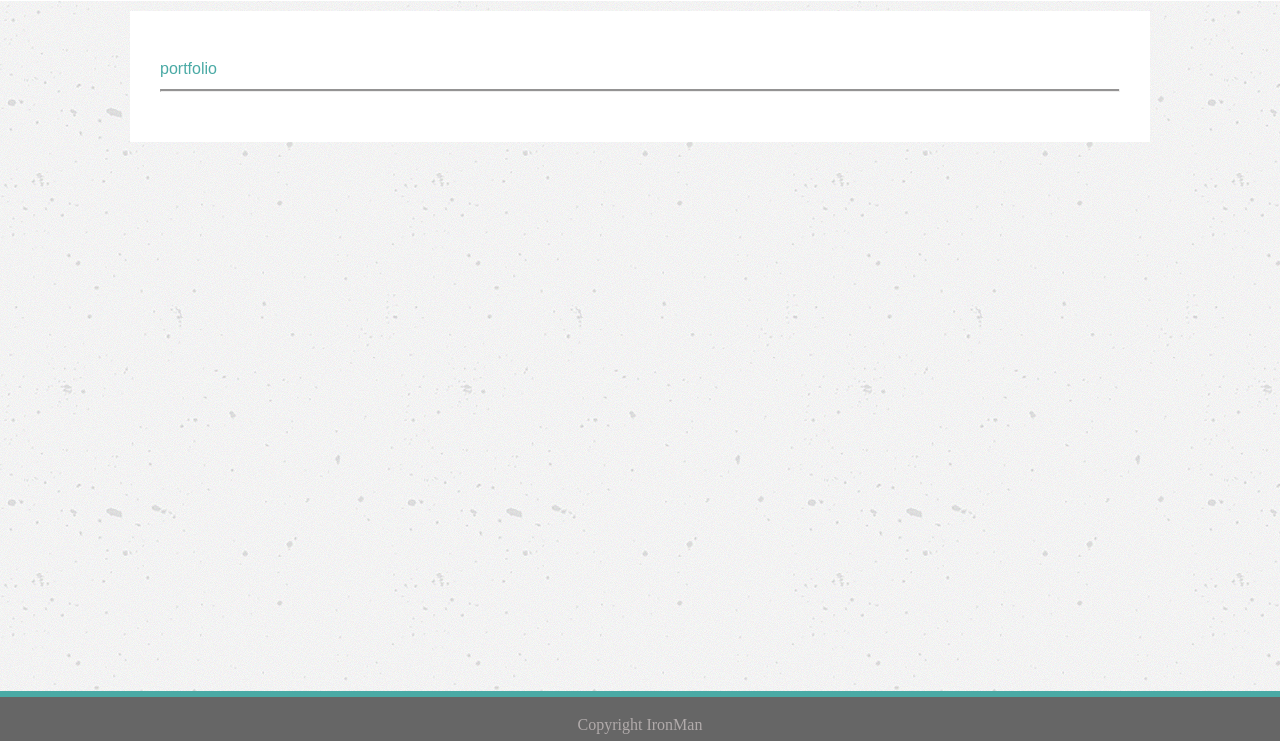
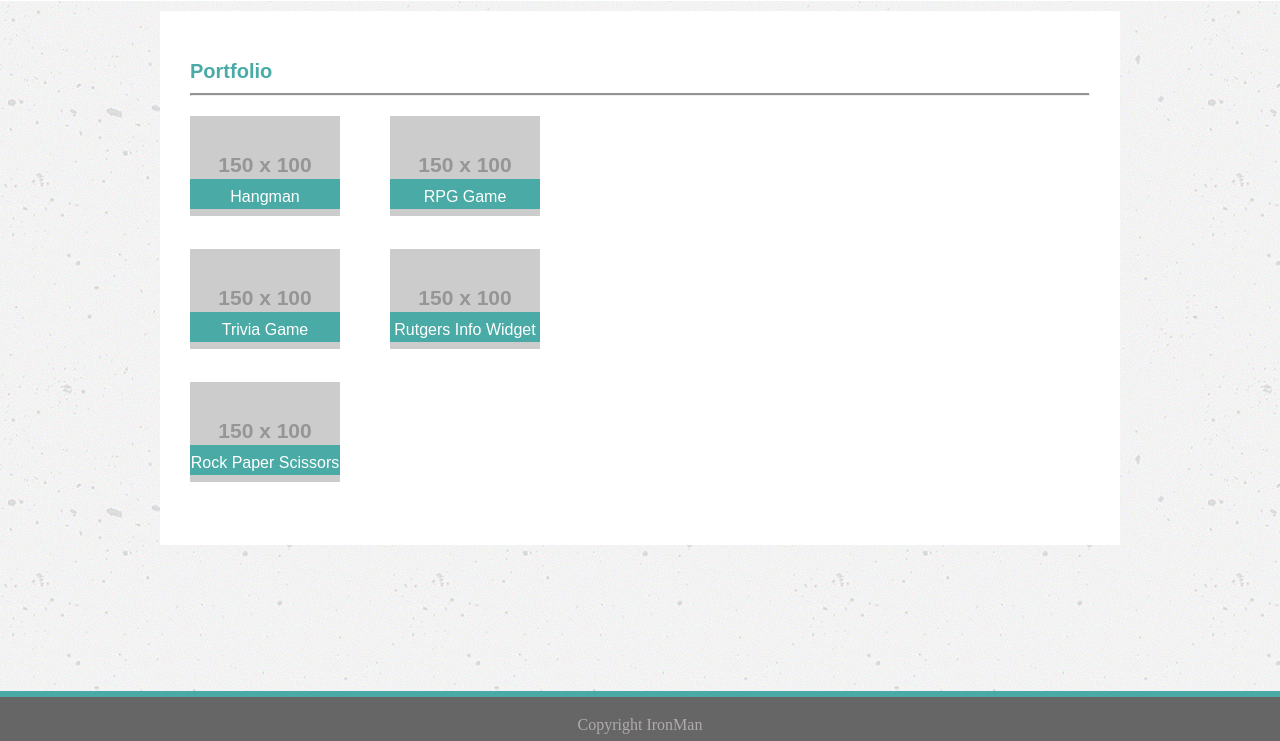
Before and after one commit to rronakk/basic-portfolio, a plain HTML site: page portfolio.html in a window 1280 px wide. Shown: the part 59-800 px from the top of the page. Drawn offline with Linux system fonts and the light colour scheme; placeholder pictures from the web are drawn by us.

Commit message:
adding portfolio page

```diff
--- a/assets/css/style.css
+++ b/assets/css/style.css
@@ -31,12 +31,17 @@ header {
 section{
     padding:10px 0 100px 0px;
     font-family: Arial, Helvetica, sans-serif;
+    width: 960px;
+    margin: auto;
+
 }
 
-h3{
+h1{
     color: #4aaaa5;
     padding: 20px 0px 10px;
     margin: 0px;
+    font-weight: bold;
+    font-size: 20px;
 }
 hr{
     background: #949393;
@@ -47,7 +52,6 @@ hr{
 article{
     background: white;
     margin: auto;
-    width: 960px;
     padding: 30px;
 
 }
@@ -109,3 +113,27 @@ input[type=submit]:hover {
 #copyright{
     margin-top: 20px;
 }
+.wrapper {
+    display: grid;
+    grid-template-columns: 200px 200px;
+  }
+
+
+.wrapper > div {
+    color: #d9480f;
+
+
+  }
+.text-block{
+    position: relative;
+    bottom: 40px;
+    background: #4aaaa5;
+    color:white;
+    height: 20px;
+    padding-top: 10px;
+    width: 150px;
+    text-align: center;
+    font-family: Arial, Helvetica, sans-serif;
+
+
+}
--- a/portfolio.html
+++ b/portfolio.html
@@ -1,4 +1,5 @@
-<!DOCTYPE <!DOCTYPE html>
+<!DOCTYPE html>
+<html lang="us-en">
 <html>
 <head>
     <meta charset="utf-8" />
@@ -19,7 +20,7 @@
                         <a href="contact.html">Contact</a>
                     </div>
                     <div class="menu">
-                        <a href="portfolio.html">portfolio</a>
+                        <a href="Portfolio.html">portfolio</a>
                     </div>
                     <div class="menu">
                         <a href="index.html">About</a>
@@ -29,10 +30,39 @@
         </header>
     <section>
         <article>
-                <h3 >portfolio</h3>
+                <h1 >Portfolio</h1>
                 <hr>
-                <div>
-
+                <div class="wrapper">
+                    <div>
+                        <img src="http://via.placeholder.com/150x100" alt="hangman">
+                        <div class=text-block>
+                            Hangman
+                        </div>
+                    </div>
+                    <div>
+                        <img src="http://via.placeholder.com/150x100" alt="hangman">
+                        <div class=text-block>
+                            RPG Game
+                        </div>
+                    </div>
+                    <div>
+                        <img src="http://via.placeholder.com/150x100" alt="hangman">
+                        <div class=text-block>
+                            Trivia Game
+                        </div>
+                    </div>
+                    <div>
+                        <img src="http://via.placeholder.com/150x100" alt="hangman">
+                        <div class=text-block>
+                            Rutgers Info Widget
+                        </div>
+                    </div>
+                    <div>
+                        <img src="http://via.placeholder.com/150x100" alt="hangman">
+                        <div class=text-block>
+                            Rock Paper Scissors
+                        </div>
+                    </div>
                 </div>
         </article>
     </section>
```
Also changed, not shown: contact.html (+3 -2 lines), index.html (+3 -3 lines).
